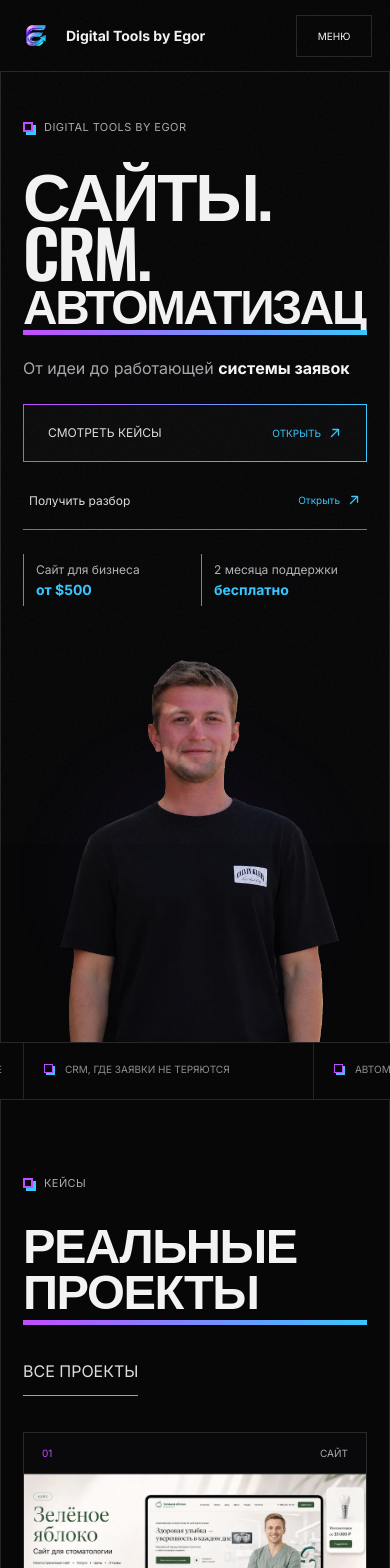
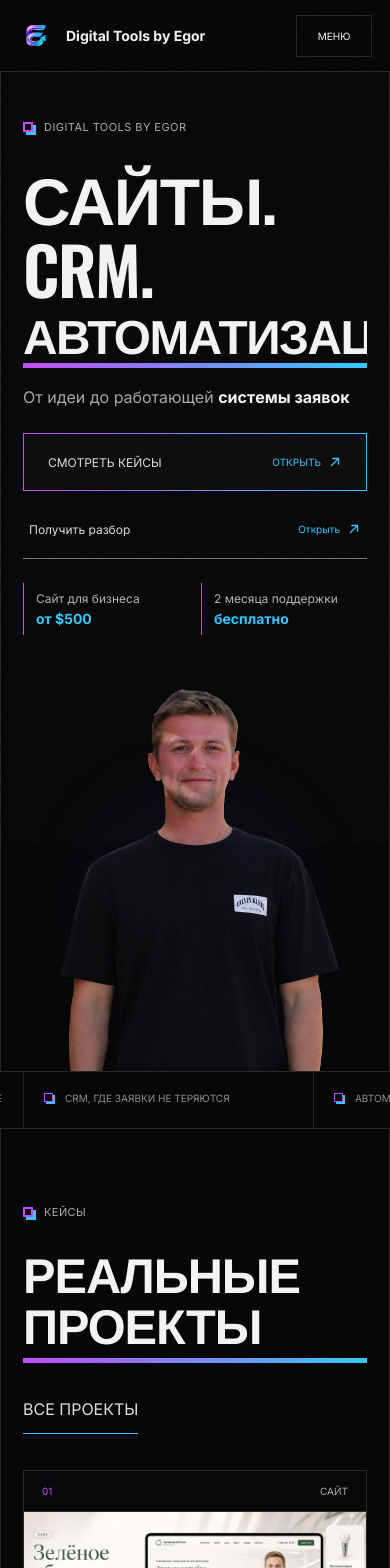
Before and after one commit to Gecxxxx/Egor-digital, a React (Vite) app: page / in a window 390 px wide. Shown: the top 1568 px of the page. Built offline with nearby package versions, Linux system fonts and the light colour scheme.

Commit message:
Fix Cyrillic typography and mobile motion

```diff
--- a/src/styles.css
+++ b/src/styles.css
@@ -1,9 +1,9 @@
 @import url('https://fonts.googleapis.com/css2?family=Inter:wght@400;500;600;700&family=Oswald:wght@500;600&display=swap');
 
-:root { color-scheme: dark; font-family: Inter, Arial, sans-serif; color: #f3f3f3; background: #070708; --bg: #070708; --surface: #0b0b0d; --line: rgba(255,255,255,.13); --muted: #98989e; --purple: #c24cff; --cyan: #35c8ff; --max: 1440px; }
+:root { color-scheme: dark; font-family: Inter, Arial, sans-serif; color: #f3f3f3; background: #070708; --bg: #070708; --surface: #0b0b0d; --line: rgba(255,255,255,.13); --muted: #98989e; --purple: #c24cff; --cyan: #35c8ff; --max: 1440px; --display-leading: 1.04; --display-tracking: -.022em; }
 * { box-sizing: border-box; }
 html { background: var(--bg); scroll-behavior: smooth; }
-body { margin: 0; min-width: 320px; min-height: 100vh; background: var(--bg); -webkit-font-smoothing: antialiased; overflow-x: hidden; }
+body { margin: 0; min-width: 0; min-height: 100vh; background: var(--bg); -webkit-font-smoothing: antialiased; overflow-x: hidden; }
 body.is-intro-active { overflow: hidden; }
 body.mobile-menu-open { overflow: hidden; }
 button, input, textarea { font: inherit; }
@@ -50,17 +50,18 @@ body::before { content: ""; position: fixed; inset: 0; pointer-events: none; opa
 .hero-copy { padding: clamp(70px, 8vh, 118px) clamp(32px, 5vw, 76px) 44px; position: relative; z-index: 2; }
 .eyebrow { margin: 0 0 28px; display: flex; align-items: center; gap: 11px; color: #aaaab0; text-transform: uppercase; letter-spacing: .04em; font-size: 11px; }
 .eyebrow span { width: 10px; height: 10px; border: 2px solid var(--purple); box-shadow: 3px 3px 0 var(--cyan); }
-.hero h1, .page-hero h1, .final-cta h2 { margin: 0; font-family: Oswald, Impact, sans-serif; text-transform: uppercase; letter-spacing: -.035em; font-weight: 600; line-height: .89; }
+.hero h1, .page-hero h1, .final-cta h2, .accent-title { font-family: Oswald, Impact, sans-serif; text-transform: uppercase; letter-spacing: var(--display-tracking); font-weight: 600; line-height: var(--display-leading); font-kerning: normal; font-synthesis: none; text-rendering: geometricPrecision; text-wrap: balance; }
+.hero h1, .page-hero h1, .final-cta h2 { margin: 0; }
 .hero h1 { font-size: clamp(72px, 7vw, 110px); }
-.hero-line { display: block; overflow: hidden; padding-bottom: .02em; }
+.hero-line { display: block; overflow: hidden; padding: .13em 0 .07em; margin: -.13em 0 -.07em; }
 .hero-line > span { display: block; opacity: 0; transform: translateY(105%); filter: blur(5px); }
-.hero-line.accent { position: relative; width: max-content; padding-bottom: 13px; }
-.hero-line.accent::after { content: ""; position: absolute; left: 0; right: 0; bottom: 3px; height: 5px; transform: scaleX(0); transform-origin: left; background: linear-gradient(90deg, var(--purple), var(--cyan)); }
+.hero-line.accent { position: relative; width: max-content; padding: .13em 0 .18em; margin: -.13em 0 -.05em; }
+.hero-line.accent::after { content: ""; position: absolute; left: 0; right: 0; bottom: .035em; height: 5px; transform: scaleX(0); transform-origin: left; background: linear-gradient(90deg, var(--purple), var(--cyan)); }
 .app.is-ready .hero-line > span { animation: hero-line-in .62s cubic-bezier(.22,1,.36,1) both; }
 .app.is-ready .hero-line:nth-child(2) > span { animation-delay: .08s; }
 .app.is-ready .hero-line:nth-child(3) > span { animation-delay: .16s; }
 .app.is-ready .hero-line.accent::after { animation: accent-line-in .58s .45s cubic-bezier(.22,1,.36,1) both; }
-.accent-title span { display: inline-block; max-width: 100%; padding-bottom: 10px; border-bottom: 5px solid transparent; border-image: linear-gradient(90deg, var(--purple), var(--cyan)) 1; }
+.accent-title span { display: inline-block; max-width: 100%; padding: .12em 0 .16em; margin-top: -.12em; line-height: 1.06; border-bottom: 5px solid transparent; border-image: linear-gradient(90deg, var(--purple), var(--cyan)) 1; }
 .hero-sub { color: #a7a7ac; font-size: clamp(16px, 1.4vw, 21px); margin: 18px 0 22px; }
 .hero-sub strong { color: #f5f5f5; }
 .char-group { display: inline; }
@@ -107,7 +108,7 @@ body::before { content: ""; position: fixed; inset: 0; pointer-events: none; opa
 
 .section { max-width: var(--max); margin: 0 auto; padding: clamp(90px, 10vw, 150px) clamp(24px, 5vw, 72px); border-inline: 1px solid var(--line); }
 .section-head { display: flex; justify-content: space-between; align-items: end; gap: 30px; margin-bottom: 50px; }
-.accent-title { font-family: Oswald, Impact, sans-serif; text-transform: uppercase; font-size: clamp(50px, 6vw, 94px); line-height: .95; letter-spacing: -.03em; margin: 0; }
+.accent-title { font-size: clamp(50px, 6vw, 94px); margin: 0; }
 .text-link { background: transparent; border: 0; color: #ddd; text-transform: uppercase; cursor: pointer; padding: 14px 0; border-bottom: 1px solid var(--cyan); }
 .case-grid { display: grid; grid-template-columns: 1fr 1fr; gap: 26px; }
 .case-card { border: 1px solid var(--line); background: #09090b; min-width: 0; transition: border-color .3s ease, transform .35s cubic-bezier(.22,1,.36,1); }
@@ -122,7 +123,7 @@ body::before { content: ""; position: fixed; inset: 0; pointer-events: none; opa
 .case-body { display: grid; grid-template-columns: 1fr auto; gap: 24px; padding: 26px; align-items: end; }
 .case-body p { color: #929299; line-height: 1.6; font-size: 13px; max-width: 65ch; }
 .case-body p:first-child { color: var(--cyan); text-transform: uppercase; font-size: 10px; }
-.case-body h3 { font-family: Oswald, Impact, sans-serif; font-size: clamp(29px, 3vw, 48px); text-transform: uppercase; margin: 8px 0; }
+.case-body h3 { font-family: Oswald, Impact, sans-serif; font-size: clamp(29px, 3vw, 48px); text-transform: uppercase; line-height: 1.08; margin: 8px 0; }
 .case-body strong { color: #d6d6d8; font-size: 12px; }
 .case-body button, .contact-options button { border: 0; border-bottom: 1px solid var(--purple); background: transparent; padding: 12px 0; text-transform: uppercase; font-size: 10px; cursor: pointer; }
 .services-home, .dark-band, .testimonials { background: #0a0a0c; }
@@ -141,11 +142,10 @@ body::before { content: ""; position: fixed; inset: 0; pointer-events: none; opa
 .lead-flow li small { color: #8f8f95; }
 
 .page-hero { min-height: 520px; max-width: var(--max); margin: 0 auto; padding: 110px clamp(24px, 5vw, 72px) 80px; border-inline: 1px solid var(--line); border-bottom: 1px solid var(--line); display: grid; grid-template-columns: 1.55fr .8fr; gap: 70px; align-items: end; }
-.page-hero h1 { font-size: clamp(64px, 8vw, 124px); max-width: 10ch; }
-.page-hero h1 { overflow: hidden; }
-.page-hero h1 > span { display: block; opacity: 0; transform: translateY(105%); filter: blur(5px); }
+.page-hero h1 { font-size: clamp(64px, 8vw, 124px); max-width: 10ch; overflow: visible; padding: .14em 0 .13em; margin: -.14em 0 -.13em; }
+.page-hero h1 > span { display: block; opacity: 0; transform: translateY(28%); filter: blur(5px); clip-path: inset(0 0 100%); }
 .page-hero .eyebrow, .page-hero > div:last-child { opacity: 0; }
-.app.is-ready .page-hero h1 > span { animation: hero-line-in .68s .08s cubic-bezier(.22,1,.36,1) both; }
+.app.is-ready .page-hero h1 > span { animation: page-title-in .68s .08s cubic-bezier(.22,1,.36,1) both; }
 .app.is-ready .page-hero .eyebrow { animation: hero-detail-in .42s ease both; }
 .app.is-ready .page-hero > div:last-child { animation: hero-detail-in .55s .28s cubic-bezier(.22,1,.36,1) both; }
 .page-hero > div:last-child { padding-bottom: 8px; }
@@ -154,7 +154,7 @@ body::before { content: ""; position: fixed; inset: 0; pointer-events: none; opa
 .offer-grid { display: grid; grid-template-columns: repeat(4, 1fr); margin-top: 55px; border-top: 1px solid var(--line); border-left: 1px solid var(--line); }
 .offer { padding: 30px; min-height: 280px; border-right: 1px solid var(--line); border-bottom: 1px solid var(--line); }
 .offer > p { color: var(--cyan); text-transform: uppercase; font-size: 11px; }
-.offer h3 { font-family: Oswald, Impact, sans-serif; text-transform: uppercase; font-size: 34px; line-height: 1; }
+.offer h3 { font-family: Oswald, Impact, sans-serif; text-transform: uppercase; font-size: 34px; line-height: 1.08; }
 .offer span { color: #9999a0; line-height: 1.65; font-size: 13px; }
 .filters { display: flex; flex-wrap: wrap; gap: 20px; }
 .filters button { border: 0; border-bottom: 1px solid transparent; background: transparent; color: #999; padding: 8px 0; text-transform: uppercase; font-size: 10px; cursor: pointer; }
@@ -163,7 +163,7 @@ body::before { content: ""; position: fixed; inset: 0; pointer-events: none; opa
 .plan { min-height: 590px; padding: 34px; border-right: 1px solid var(--line); display: flex; flex-direction: column; }
 .plan:last-child { border-right: 0; }
 .plan > p { color: var(--purple); text-transform: uppercase; font-size: 10px; }
-.plan h3 { font-family: Oswald, Impact, sans-serif; text-transform: uppercase; font-size: 38px; line-height: 1; min-height: 76px; }
+.plan h3 { font-family: Oswald, Impact, sans-serif; text-transform: uppercase; font-size: 38px; line-height: 1.08; min-height: 82px; }
 .plan > div { border-block: 1px solid var(--line); padding: 22px 0; }
 .plan > div strong { font-family: Oswald, sans-serif; font-size: 50px; color: var(--cyan); }
 .plan > span, .plan li { color: #9999a0; line-height: 1.55; font-size: 13px; }
@@ -180,13 +180,13 @@ body::before { content: ""; position: fixed; inset: 0; pointer-events: none; opa
 .steps { margin-top: 60px; border-top: 1px solid var(--line); }
 .steps article { display: grid; grid-template-columns: 80px 1fr 1.5fr 1fr; gap: 30px; align-items: center; padding: 30px 0; border-bottom: 1px solid var(--line); }
 .steps span { color: var(--purple); font-family: Oswald, sans-serif; font-size: 30px; }
-.steps h3 { font-family: Oswald, sans-serif; font-size: 34px; text-transform: uppercase; margin: 0; }
+.steps h3 { font-family: Oswald, sans-serif; font-size: 34px; line-height: 1.08; text-transform: uppercase; margin: 0; }
 .steps p { color: #999; line-height: 1.55; }
 .steps strong { color: #d3d3d5; font-size: 12px; }
 .process-notes { display: grid; grid-template-columns: repeat(3, 1fr); gap: 0; padding-block: 0; }
 .process-notes > div { padding: 70px 30px; border-right: 1px solid var(--line); }
 .process-notes > div:last-child { border-right: 0; }
-.process-notes h3 { text-transform: uppercase; font-size: 26px; }
+.process-notes h3 { text-transform: uppercase; font-size: 26px; line-height: 1.12; }
 .process-notes p { color: #999; line-height: 1.7; }
 .about-grid { display: grid; grid-template-columns: .75fr 1.1fr; gap: clamp(40px, 7vw, 110px); align-items: center; }
 .about-image { min-height: 720px; border: 1px solid var(--line); overflow: hidden; display: flex; align-items: flex-end; justify-content: center; position: relative; background-color: #08080a; }
@@ -204,7 +204,7 @@ body::before { content: ""; position: fixed; inset: 0; pointer-events: none; opa
 .contact-options > div { min-height: 330px; padding: 60px 28px; border-right: 1px solid var(--line); display: flex; flex-direction: column; }
 .contact-options > div:last-child { border-right: 0; }
 .contact-options span { color: var(--purple); font-family: Oswald, sans-serif; font-size: 32px; }
-.contact-options h3 { font-family: Oswald, sans-serif; text-transform: uppercase; font-size: 30px; }
+.contact-options h3 { font-family: Oswald, sans-serif; text-transform: uppercase; font-size: 30px; line-height: 1.08; }
 .contact-options p { color: #999; flex: 1; }
 .contact-hub { display: grid; grid-template-columns: .9fr 1.1fr; gap: clamp(50px, 8vw, 120px); align-items: start; background: #0a0a0c; }
 .direct-contact > p { color: #a1a1a7; line-height: 1.75; max-width: 52ch; margin: 30px 0; }
@@ -215,7 +215,7 @@ body::before { content: ""; position: fixed; inset: 0; pointer-events: none; opa
 .direct-contact-link strong { color: var(--cyan); font-family: Oswald, sans-serif; font-size: clamp(19px, 2vw, 28px); font-weight: 500; line-height: 1.1; overflow-wrap: anywhere; }
 .direct-contact-link small { text-transform: uppercase; font-size: 10px; }
 .inline-lead { border: 1px solid var(--line); padding: clamp(30px, 5vw, 56px); }
-.inline-lead h2 { margin: 20px 0 30px; font-family: Oswald, sans-serif; text-transform: uppercase; font-size: clamp(42px, 5vw, 64px); line-height: 1; }
+.inline-lead h2 { margin: 20px 0 30px; font-family: Oswald, sans-serif; text-transform: uppercase; font-size: clamp(42px, 5vw, 64px); line-height: 1.08; }
 .inline-lead form { display: grid; gap: 20px; }
 .inline-lead label { display: grid; gap: 8px; color: #999; text-transform: uppercase; font-size: 10px; }
 .inline-lead input, .inline-lead textarea { width: 100%; border: 1px solid var(--line); background: #070708; color: white; padding: 15px; resize: vertical; }
@@ -248,7 +248,7 @@ footer p { color: #7f7f84; font-size: 10px; text-transform: uppercase; }
 .modal-backdrop { position: fixed; inset: 0; background: rgba(0,0,0,.82); z-index: 30; display: grid; place-items: center; padding: 20px; backdrop-filter: blur(8px); }
 .modal { width: min(620px, 100%); min-height: 610px; background: #0b0b0d; border: 1px solid var(--line); position: relative; padding: clamp(32px, 6vw, 68px); box-shadow: 0 30px 100px #000; }
 .modal-close { position: absolute; right: 20px; top: 16px; border: 0; background: transparent; color: #aaa; font-size: 11px; text-transform: uppercase; cursor: pointer; }
-.modal h2 { font-family: Oswald, sans-serif; text-transform: uppercase; font-size: 50px; line-height: 1; }
+.modal h2 { font-family: Oswald, sans-serif; text-transform: uppercase; font-size: 50px; line-height: 1.08; }
 .modal form { display: grid; gap: 20px; }
 .modal label { display: grid; gap: 8px; color: #999; text-transform: uppercase; font-size: 10px; }
 .modal input, .modal textarea { width: 100%; border: 1px solid var(--line); background: #070708; color: white; padding: 15px; resize: vertical; }
@@ -263,15 +263,27 @@ footer p { color: #7f7f84; font-size: 10px; text-transform: uppercase; }
 .modal { animation: modal-in .38s cubic-bezier(.22,1,.36,1) both; }
 @keyframes modal-backdrop-in { from { opacity: 0; } }
 @keyframes modal-in { from { opacity: 0; transform: translateY(20px) scale(.985); } }
+@keyframes page-title-in { to { opacity: 1; transform: none; filter: blur(0); clip-path: inset(0); } }
+@keyframes mobile-nav-item-in { from { opacity: 0; transform: translateY(10px); } to { opacity: 1; transform: none; } }
 
-@media (max-width: 1100px) { .site-header { grid-template-columns: 220px 1fr auto; } .header-telegram { display: none; } .nav { gap: 14px; } .hero { grid-template-columns: 58% 42%; } .hero-person img { max-width: 135%; } .offer-grid { grid-template-columns: 1fr 1fr; } .plans { grid-template-columns: 1fr; } .plan { min-height: 0; border-right: 0; border-bottom: 1px solid var(--line); } .service-row { grid-template-columns: 55px 1fr 1.4fr 100px; } footer { grid-template-columns: 1fr 1fr; } }
+@media (max-width: 1100px) { .site-header { grid-template-columns: 220px 1fr auto; } .header-telegram { display: none; } .nav { gap: 14px; } .hero { grid-template-columns: 58% 42%; } .hero h1 { font-size: clamp(64px, 6.3vw, 72px); } .hero-person img { max-width: 135%; } .offer-grid { grid-template-columns: 1fr 1fr; } .plans { grid-template-columns: 1fr; } .plan { min-height: 0; border-right: 0; border-bottom: 1px solid var(--line); } .service-row { grid-template-columns: 55px 1fr 1.4fr 100px; } footer { grid-template-columns: 1fr 1fr; } }
 
 @media (max-width: 820px) {
   .site-header { height: 72px; grid-template-columns: minmax(0, 1fr) auto; padding-inline: 18px; gap: 14px; }
   .brand { min-width: 0; } .brand img { width: 36px; height: 36px; flex: 0 0 36px; } .brand span { min-width: 0; } .brand b { font-size: 14px; white-space: nowrap; } .brand small { font-size: 8px; } .header-cta { display: none; }
   .menu-toggle { display: block; border: 1px solid var(--line); background: transparent; min-width: 76px; min-height: 42px; padding: 0 13px; text-transform: uppercase; font-size: 10px; }
-  .nav { position: absolute; top: 72px; left: 0; right: 0; z-index: 16; width: 100%; height: calc(100dvh - 72px); padding: 18px 22px 28px; background: rgba(7,7,8,.985); backdrop-filter: blur(18px); border-bottom: 1px solid var(--line); display: none; grid-template-columns: 1fr; align-content: start; gap: 0; overflow-y: auto; }
-  .nav.open { display: grid; } .nav button { min-height: 52px; text-align: left; border-bottom: 1px solid var(--line); padding: 14px 4px; font-size: 12px; }
+  .nav { position: absolute; top: 72px; left: 0; right: 0; z-index: 16; width: 100%; height: calc(100dvh - 72px); padding: 18px 22px 28px; background: rgba(7,7,8,.985); backdrop-filter: blur(18px); border-bottom: 1px solid var(--line); display: grid; grid-template-columns: 1fr; align-content: start; gap: 0; overflow-y: auto; opacity: 0; visibility: hidden; pointer-events: none; transform: translateY(-12px); transition: opacity .28s ease, transform .38s cubic-bezier(.22,1,.36,1), visibility .28s ease; }
+  .nav.open { opacity: 1; visibility: visible; pointer-events: auto; transform: none; }
+  .nav button { min-height: 52px; text-align: left; border-bottom: 1px solid var(--line); padding: 14px 4px; font-size: 12px; }
+  .nav > button, .nav .mobile-nav-actions { opacity: 0; transform: translateY(10px); }
+  .nav.open > button, .nav.open .mobile-nav-actions { animation: mobile-nav-item-in .38s cubic-bezier(.22,1,.36,1) both; }
+  .nav.open > button:nth-child(2) { animation-delay: .025s; }
+  .nav.open > button:nth-child(3) { animation-delay: .05s; }
+  .nav.open > button:nth-child(4) { animation-delay: .075s; }
+  .nav.open > button:nth-child(5) { animation-delay: .1s; }
+  .nav.open > button:nth-child(6) { animation-delay: .125s; }
+  .nav.open > button:nth-child(7) { animation-delay: .15s; }
+  .nav.open .mobile-nav-actions { animation-delay: .19s; }
   .mobile-nav-actions { display: grid; gap: 10px; margin-top: 24px; }
   .mobile-nav-actions a, .mobile-nav-actions button { min-height: 52px; display: flex; align-items: center; justify-content: center; border: 1px solid var(--line); background: transparent; color: white; text-decoration: none; text-transform: uppercase; font-size: 11px; }
   .mobile-nav-actions button { border-image: linear-gradient(90deg, var(--purple), var(--cyan)) 1; }
@@ -303,7 +315,7 @@ footer p { color: #7f7f84; font-size: 10px; text-transform: uppercase; }
 
   .page-hero { min-height: auto; grid-template-columns: minmax(0, 1fr); gap: 32px; padding: 72px 22px 64px; }
   .page-hero > div { min-width: 0; }
-  .page-hero h1 { max-width: none; font-size: clamp(48px, 13.5vw, 58px); line-height: .94; }
+  .page-hero h1 { max-width: none; font-size: clamp(48px, 13.5vw, 58px); line-height: 1.06; }
   .page-hero > div:last-child { padding-bottom: 0; }
   .page-hero > div:last-child > p { margin-bottom: 24px; }
   .offer-grid { grid-template-columns: 1fr; margin-top: 38px; }
@@ -337,6 +349,9 @@ footer p { color: #7f7f84; font-size: 10px; text-transform: uppercase; }
   footer { grid-template-columns: 1fr; padding: 42px 22px; gap: 28px; }
   .footer-nav { display: grid; grid-template-columns: 1fr 1fr; gap: 8px 22px; }
   .footer-contact a { overflow-wrap: anywhere; }
+  .motion-reveal { transform: translateY(20px); filter: blur(2px); transition-duration: .52s, .58s, .48s; }
+  .intro-loader { gap: 22px; }
+  .intro-progress { width: min(286px, 74vw); }
 }
 
 @media (max-width: 520px) {
```
Also changed, not shown: src/App.jsx (+5 -2 lines), 2 other files (tests, documents, lock files or other folders).
